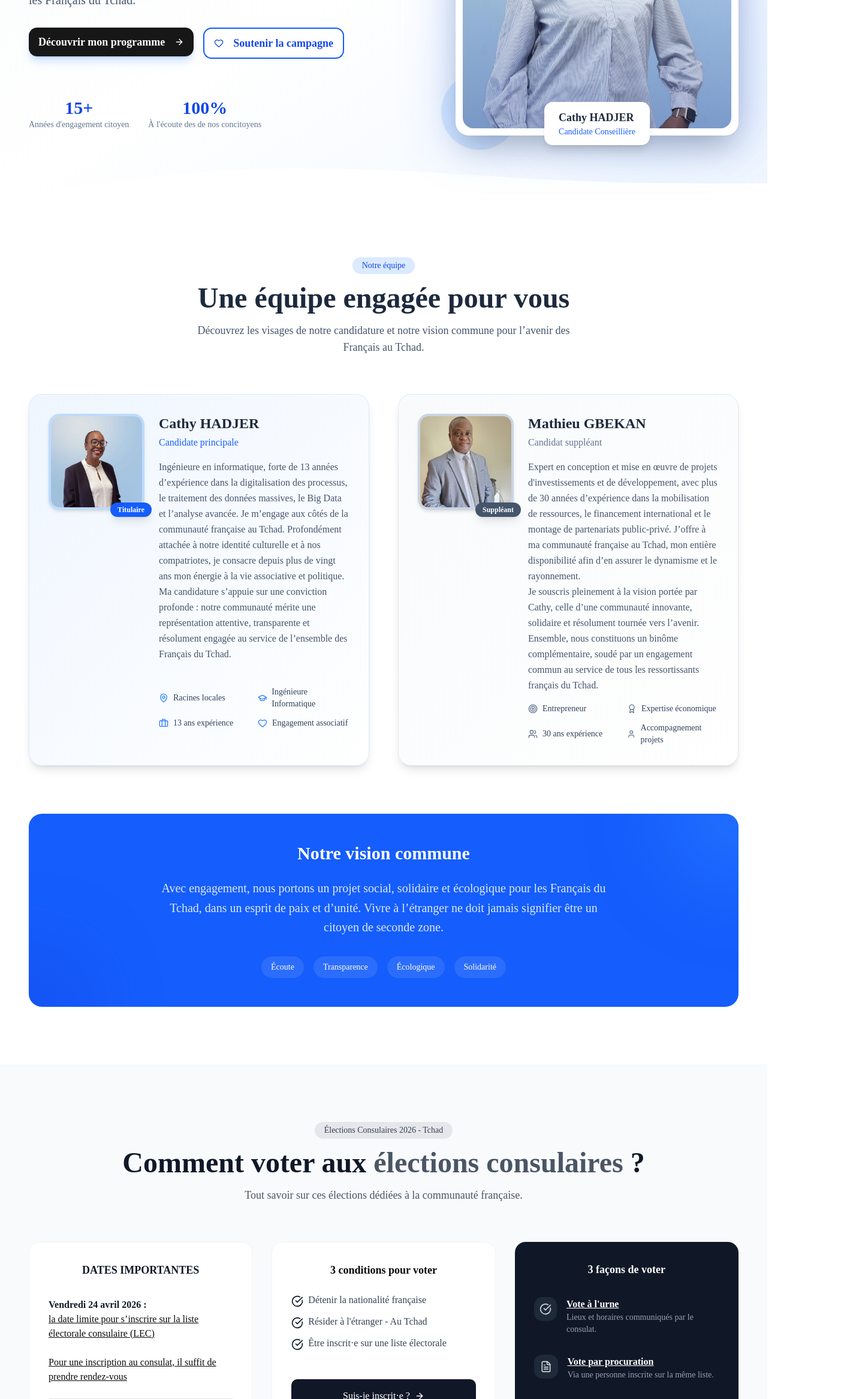
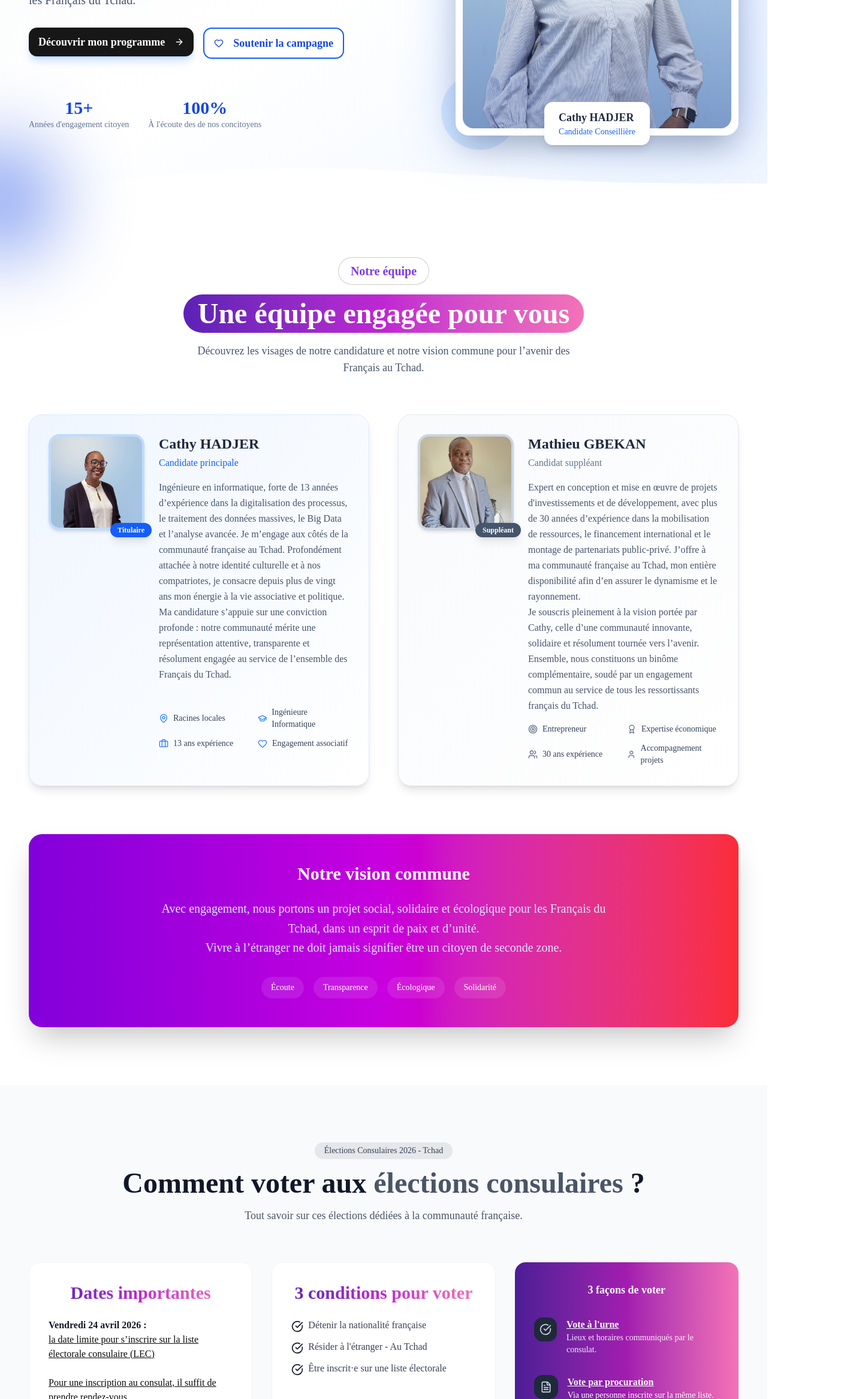
Before and after one commit to ngtamian/hadjer_election, a Next.js app: page / in a window 1280 px wide. Shown: the part 467-2800 px from the top of the page at 60% size, 1408 px wide, since content can reach past the window. Built offline with nearby package versions, Linux system fonts and the light colour scheme.

Commit message:
Ajout couleur commit

```diff
--- a/sections/About.tsx
+++ b/sections/About.tsx
@@ -7,12 +7,14 @@ export function About() {
       <div className="max-w-7xl mx-auto px-4 sm:px-6 lg:px-8 xl:px-12">
         {/* Section Header */}
         <div className="text-center mb-16">
-          <span className="inline-block px-4 py-1 bg-blue-100 text-blue-700 rounded-full text-sm font-medium mb-4">
-            Notre équipe
-          </span>
-          <h2 className="text-3xl sm:text-4xl lg:text-5xl font-bold text-slate-800 mb-4">
-            Une équipe <span className="text-gradient">engagée</span> pour vous
-          </h2>
+        <span className="inline-block px-5 py-2 bg-white text-[#7C3AED] rounded-full text-xl font-semibold mb-4 border border-black/20">
+          Notre équipe
+            </span>
+          <h2 className="text-3xl sm:text-4xl lg:text-5xl font-bold text-center mb-4">
+          <span className="inline-block px-6 py-2 bg-gradient-to-r from-[#5B21B6] via-[#C026D3] to-[#F472B6] text-white rounded-full">
+           Une équipe engagée pour vous
+           </span>
+        </h2>
           <p className="text-lg text-slate-600 max-w-2xl mx-auto">
             Découvrez les visages de notre candidature et notre vision commune pour l’avenir des Français au Tchad.
           </p>
@@ -125,14 +127,14 @@ export function About() {
         </div>
 
         {/* Vision commune */}
-        <div className="bg-blue-600 rounded-3xl p-8 md:p-12 text-white relative overflow-hidden">
+        <div className="bg-gradient-to-r from-purple-700 via-fuchsia-600 to-red-500 text-white rounded-3xl p-8 md:p-12 shadow-2xl">
           <div className="absolute top-0 right-0 w-64 h-64 bg-blue-500 rounded-full blur-3xl opacity-50 -translate-y-1/2 translate-x-1/2"></div>
           <div className="absolute bottom-0 left-0 w-48 h-48 bg-blue-700 rounded-full blur-3xl opacity-50 translate-y-1/2 -translate-x-1/2"></div>
 
           <div className="relative z-10 text-center max-w-3xl mx-auto">
             <h3 className="text-2xl md:text-3xl font-bold mb-6">Notre vision commune</h3>
             <p className="text-lg md:text-xl text-blue-100 leading-relaxed mb-8">
-              Avec engagement, nous portons un projet social, solidaire et écologique pour les Français du Tchad, dans un esprit de paix et d’unité.
+              Avec engagement, nous portons un projet social, solidaire et écologique pour les Français du Tchad, dans un esprit de paix et d’unité.<br/>
               Vivre à l’étranger ne doit jamais signifier être un citoyen de seconde zone.
             </p>
             <div className="flex flex-wrap justify-center gap-4 text-sm font-medium">
--- a/sections/Contact.tsx
+++ b/sections/Contact.tsx
@@ -87,7 +87,7 @@ export function Contact() {
               <h3 className="text-lg font-semibold text-slate-800 mb-4">Suivez-nous</h3>
               <div className="flex gap-4">
                 <a
-                  href="https://www.facebook.com/TousUnisTchadFrance"
+                  href="https://www.facebook.com/TousUnisTchadFrance" target="_blank"
                   className="w-12 h-12 bg-blue-600 rounded-xl flex items-center justify-center text-white hover:bg-blue-700 transition-colors"
                 >
                   <FaFacebook className="w-6 h-6" />
--- a/sections/Footer.tsx
+++ b/sections/Footer.tsx
@@ -11,10 +11,12 @@ const footerLinks = {
     { href: '#contact', label: 'Contact' },
   ],
   programme: [
-    { href: '#', label: 'Environnement' },
+    { href: '#', label: 'Service Consulaire' },
     { href: '#', label: 'Education' },
-    { href: '#', label: 'Mobilité' },
-    { href: '#', label: 'Solidarité' },
+    { href: '#', label: 'Santé' },
+    { href: '#', label: 'Emploi, Formation' },
+    { href: '#', label: 'Cohesion Social' },
+    { href: '#', label: 'Sécurité' },
   ],
   legal: [
     { href: '#', label: 'Mentions légales' },
--- a/sections/Vote.tsx
+++ b/sections/Vote.tsx
@@ -31,7 +31,7 @@ export function Vote() {
 
           {/* Colonne 1 */}
           <div className="bg-white rounded-2xl p-8 border border-gray-100 hover:shadow-lg transition-shadow">
-            <h3 className="text-lg font-bold text-gray-900 uppercase text-center mb-8">
+            <h3 className="text-2xl md:text-3xl font-bold text-center mb-6 bg-gradient-to-r from-[#5B21B6] via-[#C026D3] to-[#F472B6] bg-clip-text text-transparent whitespace-nowrap">
               Dates importantes
             </h3>
 
@@ -79,7 +79,7 @@ export function Vote() {
               </div>
             </div>
             <a  href="https://www.service-public.gouv.fr/particuliers/vosdroits/R43248" target="_blank" >
-            <button className="w-full mt-8 bg-gray-900 hover:bg-gray-800 text-white py-4 rounded-lg flex items-center justify-center gap-2">
+            <button className="w-full mt-12 bg-gradient-to-r from-[#5B21B6] via-[#C026D3] to-[#F472B6] hover:opacity-90 text-white text-lg md:text-xl py-4 rounded-lg flex items-center justify-center gap-2 transition whitespace-nowrap">
               S'inscrire pour voter
               <ArrowRight className="w-4 h-4" />
             </button>
@@ -88,8 +88,9 @@ export function Vote() {
 
           {/* Colonne 2 */}
           <div className="bg-white rounded-2xl p-8 border border-gray-100 hover:shadow-lg transition-shadow">
-            <h3 className="text-lg font-bold text-center mb-6">
+            <h3 className="text-2xl md:text-3xl font-bold text-center mb-6 bg-gradient-to-r from-[#5B21B6] via-[#C026D3] to-[#F472B6] bg-clip-text text-transparent whitespace-nowrap">
               3 conditions pour voter
+
             </h3>
 
             <div className="space-y-3">
@@ -105,15 +106,15 @@ export function Vote() {
               ))}
             </div>
             <a  href="https://www.service-public.gouv.fr/particuliers/vosdroits/R51788" target="_blank" >
-            <button className="w-full mt-12 bg-gray-900 hover:bg-gray-800 text-white py-4 rounded-lg flex items-center justify-center gap-2">
+           <button className="w-full mt-12 bg-gradient-to-r from-[#5B21B6] via-[#C026D3] to-[#F472B6] hover:opacity-90 text-white text-lg md:text-xl py-4 rounded-lg flex items-center justify-center gap-2 transition whitespace-nowrap">
               Suis-je inscrit·e ?
-              <ArrowRight className="w-4 h-4" />
+              <ArrowRight className="w-5 h-5" />
             </button>
             </a>
           </div>
 
           {/* Colonne 3 */}
-          <div className="bg-gray-900 rounded-2xl p-8 text-white">
+        <div className="bg-gradient-to-r from-[#4C1D95] via-[#A21CAF] to-[#F472B6] rounded-2xl p-8 text-white">
             <h3 className="text-lg font-bold text-center mb-8">
               3 façons de voter
             </h3>
@@ -129,7 +130,7 @@ export function Vote() {
                   <h4 className="font-bold underline">
                     Vote à l'urne
                   </h4>
-                  <p className="text-gray-400 text-sm">
+                  <p className="text-white/90 text-sm">
                     Lieux et horaires communiqués par le consulat.
                   </p>
                 </div>
@@ -146,7 +147,7 @@ export function Vote() {
                     Vote par procuration
                     </a>
                   </h4>
-                  <p className="text-gray-400 text-sm">
+                   <p className="text-white text-sm drop-shadow">
                     Via une personne inscrite sur la même liste.
                   </p>
                 </div>
@@ -164,7 +165,7 @@ export function Vote() {
                    Vote par internet
                     </a>
                   </h4>
-                  <p className="text-gray-400 text-sm">
+                  <p className="text-white text-sm drop-shadow">
                     ouvert du vendredi 22 mai à 12h00 (heure de Paris) au mercredi 27 mai 2026 à 12h00 (heure de Paris).
                   </p>
                 </div>
```
